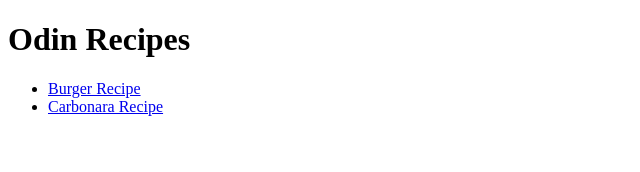
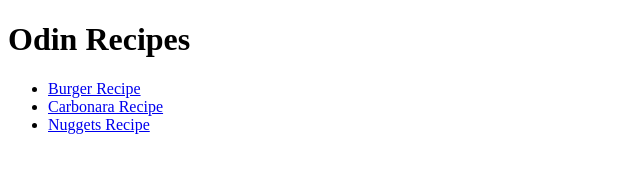
Before and after one commit to megawepic/odin-recipes, a plain HTML site: page index.html in a window 1280 px wide. Shown: the whole page, without its empty margins (0-640 px from the left). Drawn offline with Linux system fonts and the light colour scheme.

Commit message:
edit index.html

```diff
--- a/index.html
+++ b/index.html
@@ -10,6 +10,7 @@
     <ul>
         <li><a href="./recipes/burger.html">Burger Recipe</a></li>
         <li><a href="./recipes/carbonara.html">Carbonara Recipe</a></li>
+        <li><a href="./recipes/nuggets.html">Nuggets Recipe</a></li>
     </ul>
 
 </body>
```
